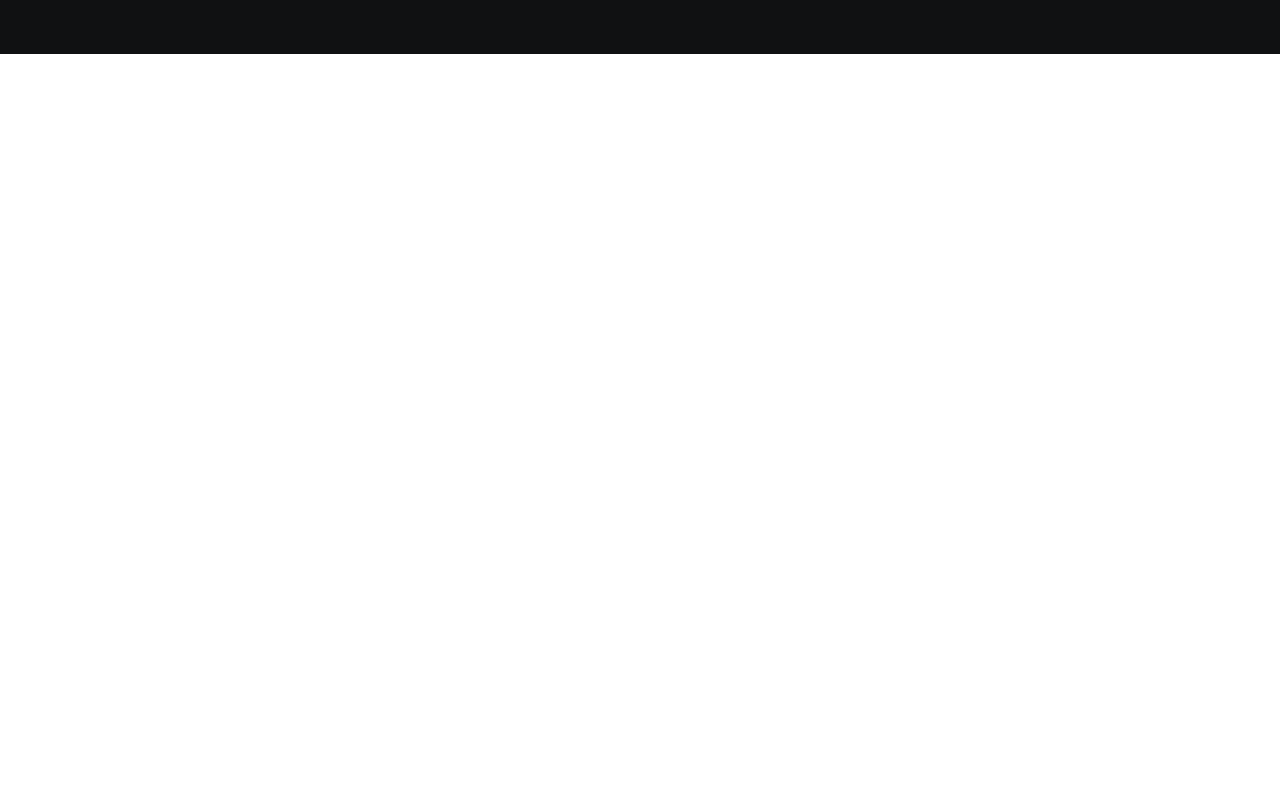
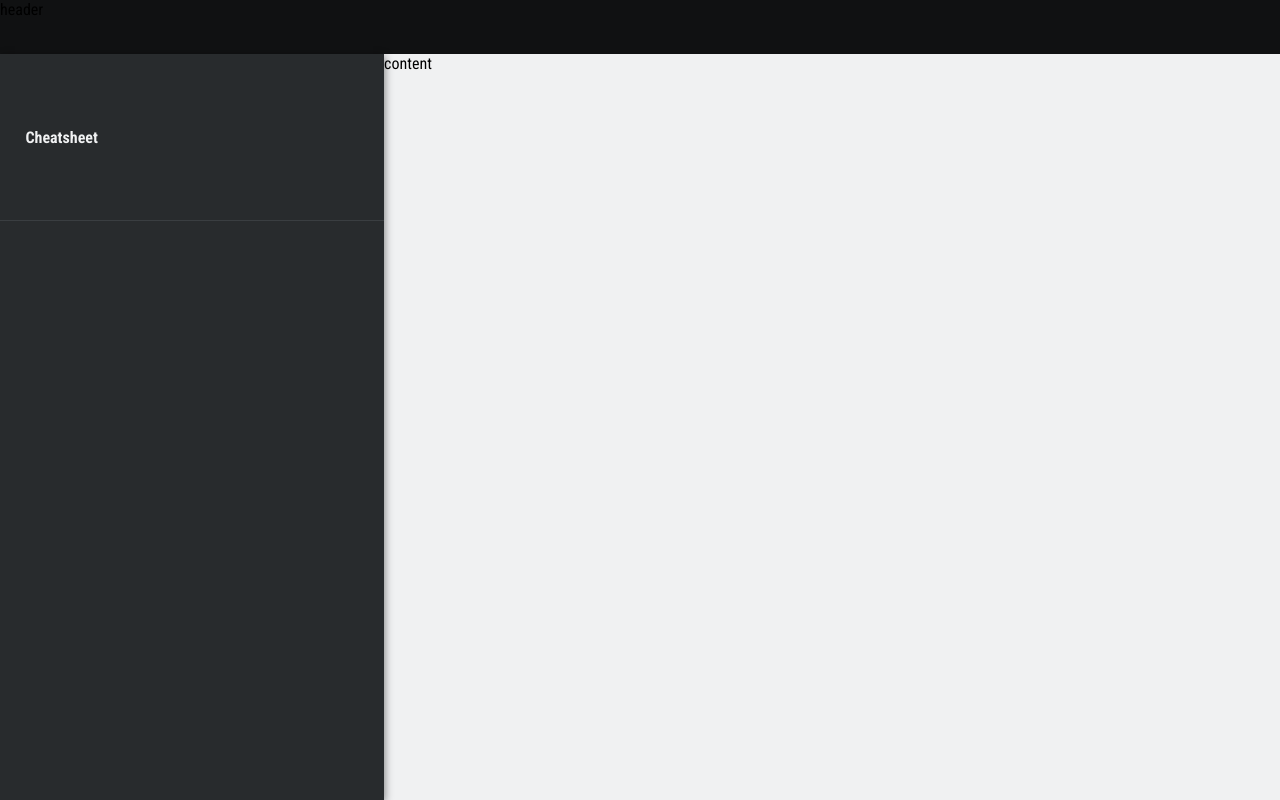
Before and after one commit to JaydenPahukula/patatomizer, a website built with Vite: page index.html in a window 1280 px wide. Built offline with nearby package versions, Linux system fonts and the light colour scheme.

Commit message:
working on sidebar

```diff
--- a/index.html
+++ b/index.html
@@ -5,13 +5,17 @@
 		<link rel="icon" type="image/svg+xml" href="/vite.svg" />
 		<meta name="viewport" content="width=device-width, initial-scale=1.0" />
 		<title>Vite App</title>
+		<!-- fonts -->
+		<link rel="preconnect" href="https://fonts.googleapis.com" />
+		<link rel="preconnect" href="https://fonts.gstatic.com" crossorigin />
+		<link href="https://fonts.googleapis.com/css2?family=Roboto+Condensed&display=swap" rel="stylesheet" />
+		<link href="https://fonts.googleapis.com/css2?family=Roboto+Condensed:wght@700&display=swap" rel="stylesheet" />
 	</head>
 	<body>
-		<div id="app">
-			<header id="header"></header>
-			<div id="content">
-				<div id="sidebar"></div>
-			</div>
+		<header id="header">header</header>
+		<div id="page">
+			<load src="src/sidebar/sidebar.html" />
+			<div>content</div>
 		</div>
 		<script type="module" src="/src/main.js"></script>
 	</body>
--- a/package.json
+++ b/package.json
@@ -8,6 +8,7 @@
 		"preview": "vite preview"
 	},
 	"devDependencies": {
-		"vite": "^7.1.2"
+		"vite": "^7.1.2",
+		"vite-plugin-html-inject": "^1.1.2"
 	}
 }
--- a/src/main.js
+++ b/src/main.js
@@ -1,4 +1,5 @@
 import "./style.css";
+import "./sidebar/sidebar.js";
 import javascriptLogo from "./javascript.svg";
 import viteLogo from "/vite.svg";
 import { setupCounter } from "./counter.js";
--- /dev/null
+++ b/src/sidebar/sidebar.css
@@ -0,0 +1,30 @@
+#sidebar {
+	background-color: var(--gray-1);
+	color: var(--gray-6);
+	box-shadow: rgba(0, 0, 0, 0.45) 1px 2px 8px 0px;
+	width: 350px;
+	min-width: 30%;
+}
+
+#sidebar.collapsed {
+}
+
+#sidebar-header {
+	border-bottom: solid 1px var(--gray-2);
+	padding: 8px;
+	display: flex;
+	align-items: center;
+	gap: 8px;
+}
+
+#sidebar-title {
+	color: var(--gray-7);
+	font-size: 16px;
+	margin: 0;
+	font-weight: bold;
+}
+
+#sidebar-header-menu-icon {
+	height: 24px;
+	width: 24px;
+}
--- /dev/null
+++ b/src/sidebar/sidebar.html
@@ -0,0 +1,13 @@
+<div id="sidebar">
+	<header id="sidebar-header">
+		<!-- menu icon -->
+		<svg id="sidebar-header-menu-icon" viewBox="0 0 24 24">
+			<line x1="4" y1="5" x2="20" y2="5" />
+			<line x1="4" y1="12" x2="20" y2="12" />
+			<line x1="4" y1="19" x2="20" y2="19" />
+		</svg>
+		<h2 id="sidebar-title">Cheatsheet</h2>
+		<svg id="sidebar-header-x-icon" viewBox="0 0 24 24"></svg>
+		<svg></svg>
+	</header>
+</div>
--- /dev/null
+++ b/src/sidebar/sidebar.js
@@ -0,0 +1,7 @@
+import "./sidebar.css";
+
+const sidebar = document.getElementById("sidebar");
+
+// sidebar.addEventListener("click", () => {
+// 	sidebar.classList.toggle("collapsed");
+// });
--- a/src/style.css
+++ b/src/style.css
@@ -1,22 +1,37 @@
 :root {
-	font-family: system-ui, Avenir, Helvetica, Arial, sans-serif;
+	font-family: "Roboto Condensed", sans-serif;
 
-	--bg-dark-1: #101112;
-	--bg-dark-2: #282b2d;
-	--bg-dark-3: #3a3e41;
+	--gray-0: #101112;
+	--gray-1: #282b2d;
+	--gray-2: #3a3e41;
+	--gray-3: #595f64;
 
-	--bg-light-1: #f0f1f2
-	--bg-light-2: #d7dadc;
-	--bg-light-3: #b7bcc0;
+	--gray-5: #b7bcc0;
+	--gray-6: #d7dadc;
+	--gray-7: #f0f1f2;
 
-	--accent: #c985e2
+	--accent: #c985e2;
 }
 
 body {
 	margin: 0;
+	height: 100dvh;
+	display: flex;
+	flex-direction: column;
 }
 
 #header {
 	height: 54px;
-	background-color: var(--bg-dark-1)
+	background-color: var(--gray-0);
 }
+
+#page {
+	flex-grow: 1;
+	background-color: var(--gray-7);
+	display: flex;
+}
+
+svg {
+	stroke-linecap: round;
+	stroke-linejoin: round;
+}
--- /dev/null
+++ b/vite.config.js
@@ -0,0 +1,6 @@
+import { defineConfig } from "vite";
+import htmlInject from "vite-plugin-html-inject";
+
+export default defineConfig({
+	plugins: [htmlInject()],
+});
```
Also changed, not shown: 1 other file.
